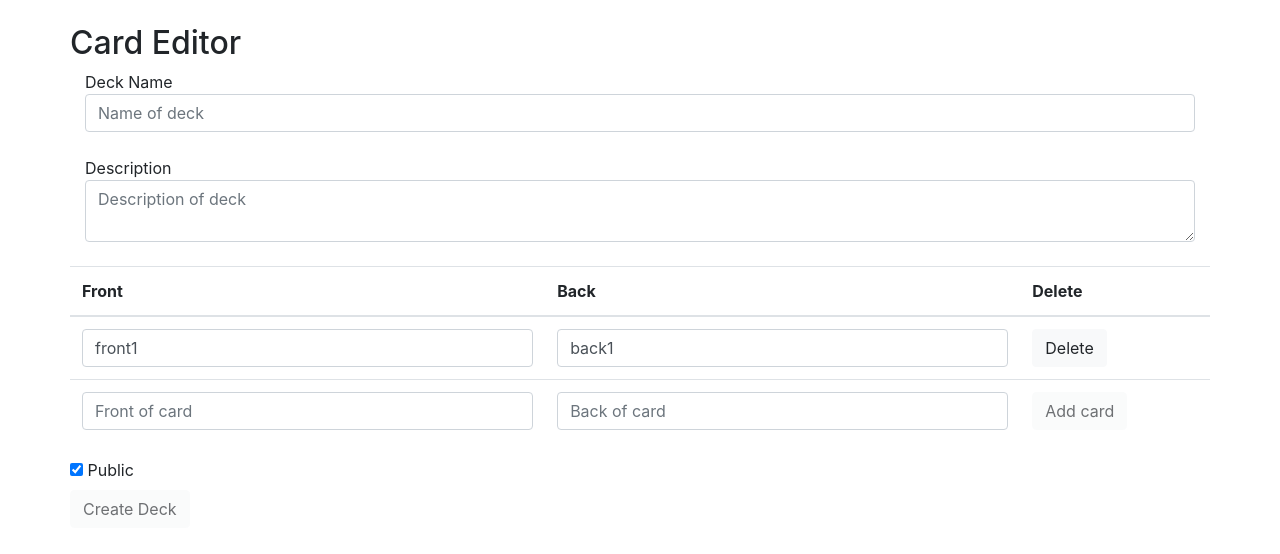
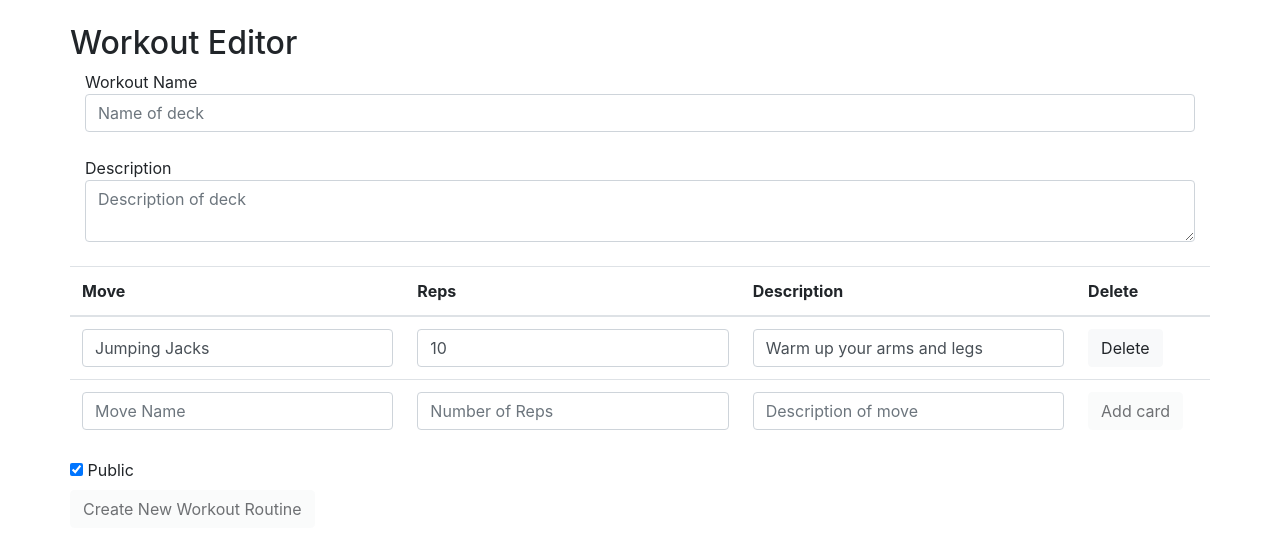
Before and after one commit to jenniferli1098/fitnessApp, a React (Create React App) app: page /editor in a window 1280 px wide. Shown: the top 554 px of the page. Built offline with nearby package versions, Linux system fonts and the light colour scheme; no server answers; the database is empty; sample sign-in values are in the browser's storage.

Commit message:
changed to workouts

```diff
--- a/src/CardEditor.js
+++ b/src/CardEditor.js
@@ -11,12 +11,13 @@ class CardEditor extends React.Component {
 
         this.state = {
             cards: [
-                {front: 'front1', back: 'back1'},
+                {move: 'Jumping Jacks', reps: '10', descr: 'Warm up your arms and legs'},
             ],
-            front: '',
-            back: '',
+            move: '',
+            reps: '',
             name: '',
             description: '',
+            descr: '',
             visibility: true,
         };
     }
@@ -24,10 +25,10 @@ class CardEditor extends React.Component {
 
 
     addCard = () => {
-        const card = {front: this.state.front, back: this.state.back};
+        const card = {move: this.state.move, reps: this.state.reps};
         const cards = this.state.cards.slice().concat(card);
         this.setState({cards});
-        this.setState ({front: '', back: ''});
+        this.setState ({move: '', reps: ''});
     };
 
     deleteCard = index => {
@@ -40,15 +41,18 @@ class CardEditor extends React.Component {
     editCard = (side, value, index)  => {
         const cards = this.state.cards.slice();
         console.log(side);
-        if(side === "front") {
-        cards[index].front = value;
+        if(side === "move") {
+        cards[index].move = value;
+
+        } else if(side == "reps") {
+        cards[index].reps = value;
 
         } else {
-        cards[index].back = value;
+            cards[index].decr = value;
 
         }
         this.setState({cards});
-        console.log(cards[index].back);
+        console.log(cards[index].reps);
     }
 
     handleChange = event => this.setState({[event.target.name]: event.target.value});
@@ -97,8 +101,9 @@ class CardEditor extends React.Component {
         const cards = this.state.cards.map((card, index) =>{
             return (
                 <tr>
-                    <td><input name="front" class="form-control" value={card.front} title={index} onChange={this.editHandleChange}/></td>
-                    <td><input name="back" class="form-control"value={card.back} title={index} onChange={this.editHandleChange}/></td>
+                    <td><input name="move" class="form-control" value={card.move} title={index} onChange={this.editHandleChange}/></td>
+                    <td><input name="reps" class="form-control"value={card.reps} title={index} onChange={this.editHandleChange}/></td>
+                    <td><input name="reps" class="form-control"value={card.descr} title={index} onChange={this.editHandleChange}/></td>
                     <td><button class="btn btn-light" onClick={() => this.deleteCard(index)}>Delete</button></td>
                 </tr>
             )
@@ -107,10 +112,10 @@ class CardEditor extends React.Component {
             <div class="container">
                 <br></br>
                 <div class="row">
-                    <h2>Card Editor</h2>
+                    <h2>Workout Editor</h2>
                 </div>
                 <div>
-                    Deck Name
+                    Workout Name
                     <input
                         class="form-control"
                         name="name"
@@ -135,8 +140,9 @@ class CardEditor extends React.Component {
                     <table class="table">
                         <thead>
                             <tr>
-                                <th>Front</th>
-                                <th>Back</th>
+                                <th>Move</th>
+                                <th>Reps</th>
+                                <th>Description</th>
                                 <th>Delete</th>
                             </tr>
                         </thead>
@@ -147,10 +153,10 @@ class CardEditor extends React.Component {
                                 <td>
                                     <input
                                         class="form-control"
-                                        name="front"
+                                        name="move"
                                         onChange={this.handleChange}
-                                        placeholder="Front of card"
-                                        value={this.state.front}
+                                        placeholder="Move Name"
+                                        value={this.state.move}
                                         required
                                     />
                                 </td>
@@ -158,15 +164,27 @@ class CardEditor extends React.Component {
                                 <td>
                                     <input
                                     class="form-control"
-                                    name="back"
+                                    name="reps"
                                     onChange={this.handleChange}
-                                    placeholder="Back of card"
-                                    value={this.state.back}
+                                    placeholder="Number of Reps"
+                                    value={this.state.reps}
+                                    required
+                                    />
+                                </td>
+
+
+                                <td>
+                                    <input
+                                    class="form-control"
+                                    name="descr"
+                                    onChange={this.handleChange}
+                                    placeholder="Description of move"
+                                    value={this.state.descr}
                                     required
                                     />
                                 </td>
                                 <td>
-                                    <button class="btn btn-light" onClick={this.addCard} type="submit" disabled={!this.state.back || !this.state.front}>Add card</button>
+                                    <button class="btn btn-light" onClick={this.addCard} type="submit" disabled={!this.state.reps || !this.state.move}>Add card</button>
                                 </td>
                             </tr>
                         </tbody>
@@ -190,7 +208,7 @@ class CardEditor extends React.Component {
                         onClick={this.createDeck}
                         disabled={this.state.cards.length === 0 || !this.state.name.trim()}
                     >
-                        Create Deck
+                        Create New Workout Routine
                     </button>
                 </div>
 
--- a/src/CardViewer.js
+++ b/src/CardViewer.js
@@ -7,12 +7,11 @@ import {connect} from 'react-redux'
 class CardViewer extends React.Component {
     constructor(props) {
         super(props);
-       // console.log(this.props.cards[0].front);
+       // console.log(this.props.cards[0].move);
         this.state = {
-            front: true,
             index: 0,
             cards: [
-                {front: 'front1', back: 'back1'},
+                {move: 'move1', reps: 'reps1'},
             ],
         };
 
@@ -31,20 +30,18 @@ class CardViewer extends React.Component {
     next = () => {
         const index = (this.state.index + 1);
         this.setState({index});
-        this.setState({front:true});
         //console.log(this.state.index);
     };
     prev = () => {
         const index = (this.state.index - 1);
         this.setState({index});
-        this.setState({front:true});
         //console.log(this.state.index);
     };
 
 
     flip =() => {
-        //console.log(this.state.front);
-        this.setState({front: !this.state.front});
+        //console.log(this.state.move);
+        //this.setState({move: !this.state.move});
     }
 
     onKeyDown = (e) => {
@@ -82,14 +79,8 @@ class CardViewer extends React.Component {
         }
 
         const getCard = () => {
-
-            //console.log(this.state.index);
             const card = this.props.cards[this.state.index];
-            if (this.state.front) {
-                return (<p>{card.front}</p>);
-            } else {
-                return (<p>{card.back}</p>);
-            }
+            return (<div><h4>{card.move}</h4> <p>{card.reps}</p></div>);
         }
         return (
             <div class="container">
```
